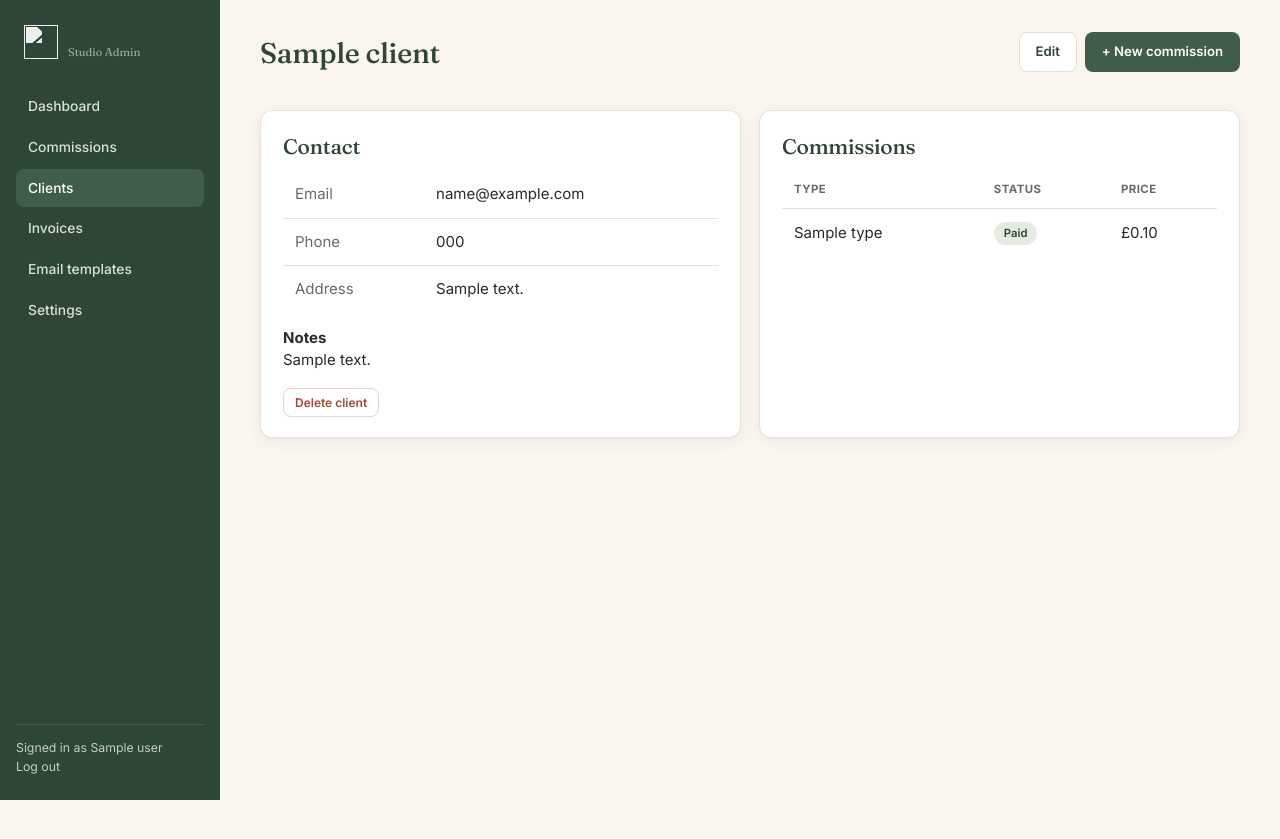
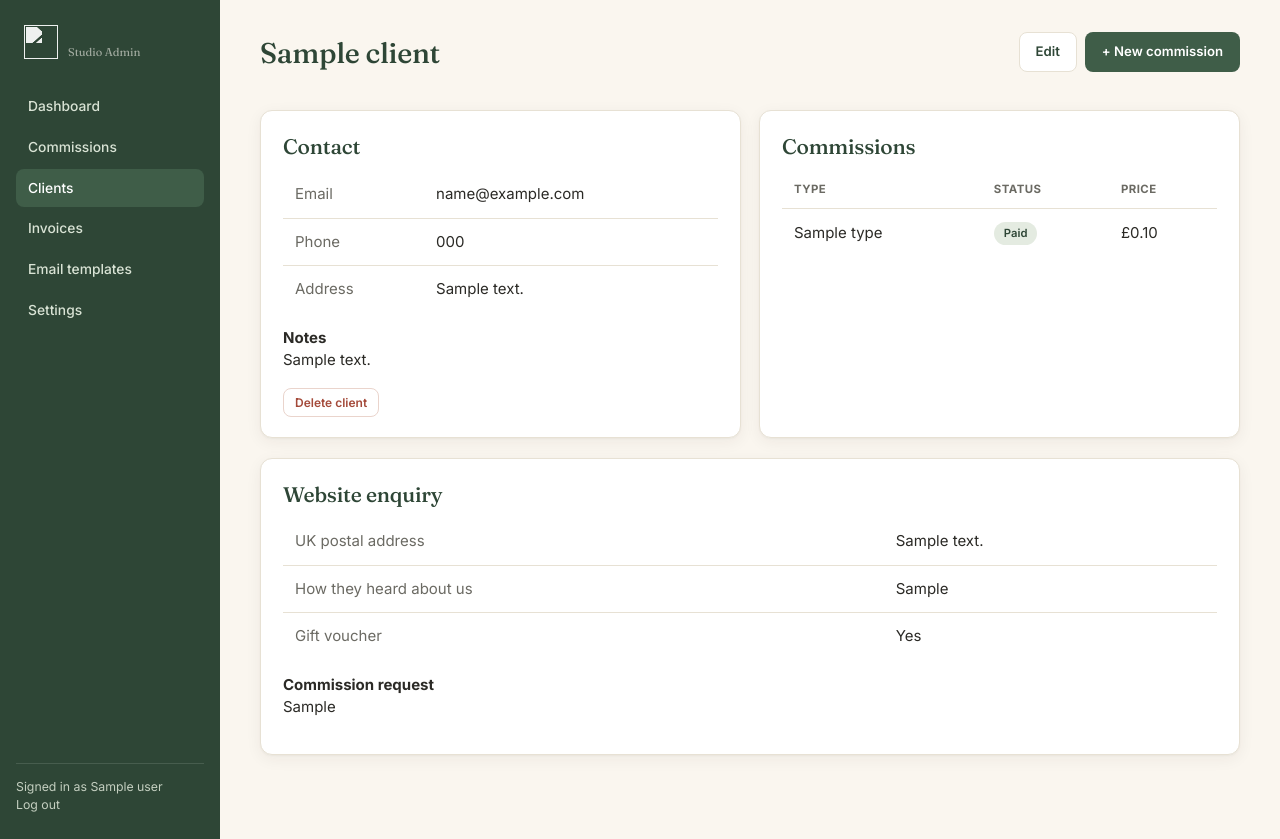
Before and after one commit to Darren-Sims/esther-sims-studio, a Flask app: page /clients/1 in a window 1280 px wide. Before the commit the page ends 800 px from the top, so only its background shows below. Run offline with Flask 3, Linux system fonts and the light colour scheme; the visitor is signed in with stand-in values (Sample User, id 1); a database or web service that is not in the repository returns one stand-in record (values such as "Sample title"); some libraries are stand-ins or nearby versions.

Commit message:
Store contact-form fields as structured client columns, not notes text
Previously the webhook dumped everything into the freeform notes
field, which also had a display bug (newlines weren't preserved, so
multi-line submissions rendered as one run-on line). Adds dedicated
columns — commission_request, uk_address, how_heard,
wants_gift_voucher — populated from the real contact form's fields
(First-name/Last-name, Commission-request-info, UK-Address,
How-did-you-hear-about-me, Gift-voucher-checkbox), shown in a new
"Website enquiry" card on the client detail page. Notes is now only
for the studio's own manual notes plus any genuinely unmapped
fields. Repeat submissions from the same email append to the
commission request as a dated log rather than overwriting it.

Also fixes the pre-wrap CSS on both notes and commission_request so
line breaks render correctly, and adds a "Website" badge in the
clients list for leads that came from the contact form.

Co-Authored-By: Claude Sonnet 5 <noreply@anthropic.com>

```diff
--- a/esther-studio-app/app.py
+++ b/esther-studio-app/app.py
@@ -695,21 +695,24 @@ def email_compose(commission_id, key):
 # Field-name aliases we'll match against incoming form data. Matching is
 # case-insensitive and hyphens/underscores are treated as spaces, so
 # Webflow's "Commission-request-info" normalizes to "commission request
-# info" and matches the "message" alias below. Includes the exact field
-# names from the site's live contact form (esthersimsstudio.co.uk/contact)
-# plus generic variants in case the form changes.
+# info" and matches the "commission_request" alias below. Includes the
+# exact field names from the site's live contact form
+# (esthersimsstudio.co.uk/contact) plus generic variants in case the form
+# changes.
 _CONTACT_FIELD_ALIASES = {
     "name": ("name", "full name", "your name"),
     "email": ("email", "your email", "email address"),
     "phone": ("phone", "phone number", "tel", "telephone"),
-    "message": (
-        "message", "project", "details", "your message", "notes", "description",
+    "commission_request": (
+        "message", "project", "details", "your message", "description",
         "commission request info",
     ),
+    "uk_address": ("uk address", "do you have a uk postal address"),
+    "how_heard": ("how did you hear about me", "how did you hear about us"),
 }
 
 # Fields with no CRM value — consent checkboxes, CAPTCHA tokens — that
-# should never be written into a client's notes.
+# should never be written anywhere.
 _CONTACT_IGNORE_FIELDS = {"privacy checkbox", "cf turnstile response", "g recaptcha response"}
 
 
@@ -717,23 +720,24 @@ def _normalize_field_key(key):
     return re.sub(r"[-_]+", " ", key).strip().lower()
 
 
-def _pick_contact_field(data, aliases, norm_map=None):
-    norm_map = norm_map if norm_map is not None else {
-        _normalize_field_key(k): v for k, v in data.items()
-    }
+def _pick_contact_field(norm_map, aliases):
     for alias in aliases:
         if alias in norm_map and str(norm_map[alias]).strip():
             return str(norm_map[alias]).strip()
     return ""
 
 
+def _is_checked(value):
+    return str(value).strip().lower() in ("on", "true", "yes", "1", "checked")
+
+
 @app.route("/webhooks/contact-form", methods=["POST"])
 def contact_form_webhook():
     """Receives Webflow 'Form Submission' webhook payloads and files each
-    submission as a client lead — updating an existing client's notes if
-    the email matches one already in the system, otherwise creating a new
-    client. Requires a shared-secret token so the endpoint can't be spammed
-    by anyone who finds the URL.
+    submission as a client lead — updating an existing client if the
+    email matches one already in the system, otherwise creating a new
+    client. Requires a shared-secret token so the endpoint can't be
+    spammed by anyone who finds the URL.
     """
     expected_token = os.environ.get("CONTACT_FORM_TOKEN", "")
     submitted_token = request.args.get("token", "")
@@ -747,7 +751,7 @@ def contact_form_webhook():
 
     norm_map = {_normalize_field_key(k): v for k, v in data.items()}
 
-    name = _pick_contact_field(data, _CONTACT_FIELD_ALIASES["name"], norm_map)
+    name = _pick_contact_field(norm_map, _CONTACT_FIELD_ALIASES["name"])
     if not name:
         # Webflow's contact form splits name into "First-name" / "Last-name"
         # rather than a single "Name" field.
@@ -755,23 +759,26 @@ def contact_form_webhook():
         last = str(norm_map.get("last name", "")).strip()
         name = f"{first} {last}".strip()
 
-    email = _pick_contact_field(data, _CONTACT_FIELD_ALIASES["email"], norm_map)
-    phone = _pick_contact_field(data, _CONTACT_FIELD_ALIASES["phone"], norm_map)
-    message = _pick_contact_field(data, _CONTACT_FIELD_ALIASES["message"], norm_map)
+    email = _pick_contact_field(norm_map, _CONTACT_FIELD_ALIASES["email"])
+    phone = _pick_contact_field(norm_map, _CONTACT_FIELD_ALIASES["phone"])
+    commission_request = _pick_contact_field(norm_map, _CONTACT_FIELD_ALIASES["commission_request"])
+    uk_address = _pick_contact_field(norm_map, _CONTACT_FIELD_ALIASES["uk_address"])
+    how_heard = _pick_contact_field(norm_map, _CONTACT_FIELD_ALIASES["how_heard"])
+    wants_gift_voucher = _is_checked(norm_map.get("gift voucher checkbox", ""))
 
+    # Anything not mapped to a known field still gets preserved, rather
+    # than silently dropped, in case the form gains new fields later.
     mapped_keys = {alias for aliases in _CONTACT_FIELD_ALIASES.values() for alias in aliases}
-    mapped_keys |= {"first name", "last name"}
+    mapped_keys |= {"first name", "last name", "gift voucher checkbox"}
     extra_lines = [
         f"{k.title()}: {v}" for k, v in norm_map.items()
         if k not in mapped_keys and k not in _CONTACT_IGNORE_FIELDS
         and v not in (None, "", False, 0)
     ]
+    extra_note = "\n".join(extra_lines)
 
-    note_lines = [f"[Website contact form — {datetime.utcnow().strftime('%Y-%m-%d %H:%M UTC')}]"]
-    if message:
-        note_lines.append(message)
-    note_lines.extend(extra_lines)
-    note_text = "\n".join(note_lines)
+    timestamp = datetime.utcnow().strftime("%Y-%m-%d %H:%M UTC")
+    dated_request = f"[{timestamp}] {commission_request}" if commission_request else ""
 
     conn = get_db()
     existing = None
@@ -781,15 +788,31 @@ def contact_form_webhook():
         ).fetchone()
 
     if existing:
-        updated_notes = ((existing["notes"] or "") + "\n\n" + note_text).strip()
+        merged_request = "\n\n".join(
+            filter(None, [existing["commission_request"], dated_request])
+        )
+        merged_notes = "\n\n".join(filter(None, [existing["notes"], extra_note]))
         conn.execute(
-            "UPDATE clients SET notes = ?, phone = COALESCE(NULLIF(?, ''), phone) WHERE id = ?",
-            (updated_notes, phone, existing["id"]),
+            """UPDATE clients SET
+                 phone = COALESCE(NULLIF(?, ''), phone),
+                 commission_request = ?,
+                 uk_address = COALESCE(NULLIF(?, ''), uk_address),
+                 how_heard = COALESCE(NULLIF(?, ''), how_heard),
+                 wants_gift_voucher = ?,
+                 notes = ?
+               WHERE id = ?""",
+            (phone, merged_request, uk_address, how_heard, wants_gift_voucher, merged_notes, existing["id"]),
         )
     else:
         conn.execute(
-            "INSERT INTO clients (name, email, phone, address, notes, created_at) VALUES (?, ?, ?, ?, ?, ?)",
-            (name or "Website enquiry", email, phone, "", note_text, datetime.utcnow().isoformat()),
+            """INSERT INTO clients
+                 (name, email, phone, address, notes, commission_request, uk_address,
+                  how_heard, wants_gift_voucher, created_at)
+               VALUES (?, ?, ?, ?, ?, ?, ?, ?, ?, ?)""",
+            (
+                name or "Website enquiry", email, phone, "", extra_note, dated_request,
+                uk_address, how_heard, wants_gift_voucher, datetime.utcnow().isoformat(),
+            ),
         )
     conn.commit()
 
--- a/esther-studio-app/db.py
+++ b/esther-studio-app/db.py
@@ -173,6 +173,15 @@ CREATE TABLE IF NOT EXISTS clients (
     created_at TEXT NOT NULL
 );
 
+-- Structured fields captured from the website contact form (added after
+-- clients already existed in production, hence the ALTERs rather than
+-- being in the CREATE TABLE above). IF NOT EXISTS makes these safe to
+-- re-run on every startup.
+ALTER TABLE clients ADD COLUMN IF NOT EXISTS commission_request TEXT;
+ALTER TABLE clients ADD COLUMN IF NOT EXISTS uk_address TEXT;
+ALTER TABLE clients ADD COLUMN IF NOT EXISTS how_heard TEXT;
+ALTER TABLE clients ADD COLUMN IF NOT EXISTS wants_gift_voucher BOOLEAN NOT NULL DEFAULT FALSE;
+
 CREATE TABLE IF NOT EXISTS commissions (
     id SERIAL PRIMARY KEY,
     client_id INTEGER NOT NULL REFERENCES clients(id) ON DELETE CASCADE,
--- a/esther-studio-app/templates/client_detail.html
+++ b/esther-studio-app/templates/client_detail.html
@@ -17,7 +17,7 @@
       <tr><td class="muted">Phone</td><td>{{ client.phone or '—' }}</td></tr>
       <tr><td class="muted">Address</td><td>{{ client.address or '—' }}</td></tr>
     </table>
-    {% if client.notes %}<p style="margin-top:14px;"><strong>Notes</strong><br>{{ client.notes }}</p>{% endif %}
+    {% if client.notes %}<p style="margin-top:14px; white-space:pre-wrap;"><strong>Notes</strong><br>{{ client.notes }}</p>{% endif %}
     <form method="post" action="{{ url_for('client_delete', client_id=client.id) }}" onsubmit="return confirmDelete('Delete this client and all their commissions?');" style="margin-top:16px;">
       <button type="submit" class="btn btn-danger btn-sm">Delete client</button>
     </form>
@@ -43,4 +43,18 @@
     {% endif %}
   </div>
 </div>
+
+{% if client.commission_request or client.uk_address or client.how_heard or client.wants_gift_voucher %}
+<div class="card">
+  <h2>Website enquiry</h2>
+  <table class="list">
+    <tr><td class="muted">UK postal address</td><td>{{ client.uk_address or '—' }}</td></tr>
+    <tr><td class="muted">How they heard about us</td><td>{{ client.how_heard or '—' }}</td></tr>
+    <tr><td class="muted">Gift voucher</td><td>{{ 'Yes' if client.wants_gift_voucher else 'No' }}</td></tr>
+  </table>
+  {% if client.commission_request %}
+    <p style="margin-top:14px; white-space:pre-wrap;"><strong>Commission request</strong><br>{{ client.commission_request }}</p>
+  {% endif %}
+</div>
+{% endif %}
 {% endblock %}
--- a/esther-studio-app/templates/clients_list.html
+++ b/esther-studio-app/templates/clients_list.html
@@ -23,7 +23,7 @@
       <tbody>
       {% for c in clients %}
         <tr onclick="window.location='{{ url_for('client_detail', client_id=c.id) }}'" style="cursor:pointer;">
-          <td>{{ c.name }}</td>
+          <td>{{ c.name }}{% if c.commission_request %} <span class="badge badge-neutral">Website</span>{% endif %}</td>
           <td>{{ c.email or '—' }}</td>
           <td>{{ c.phone or '—' }}</td>
         </tr>
```
